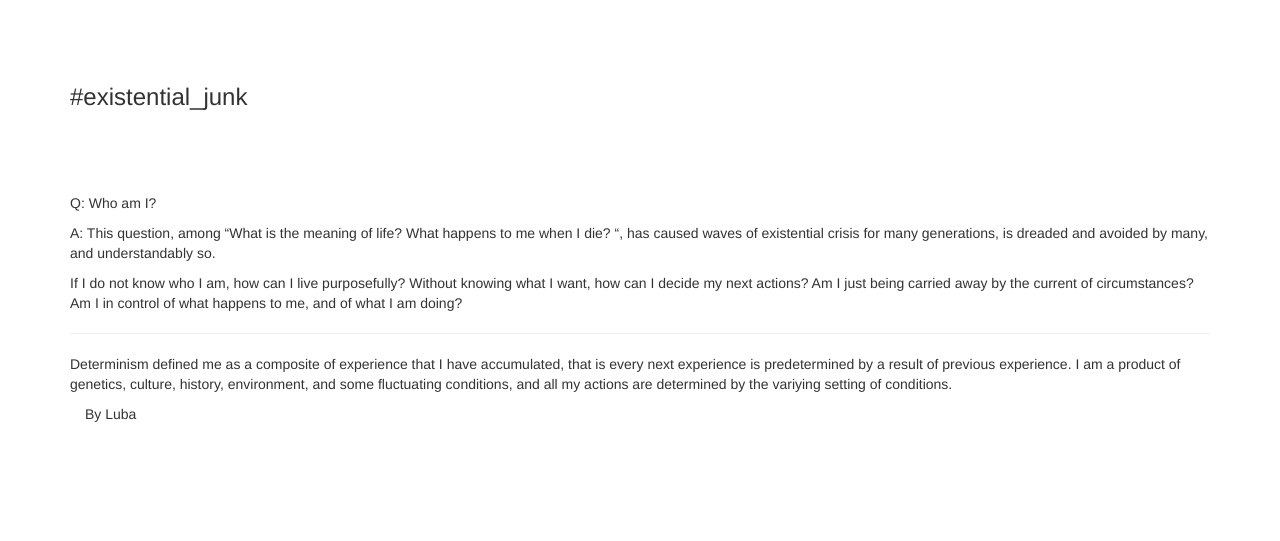
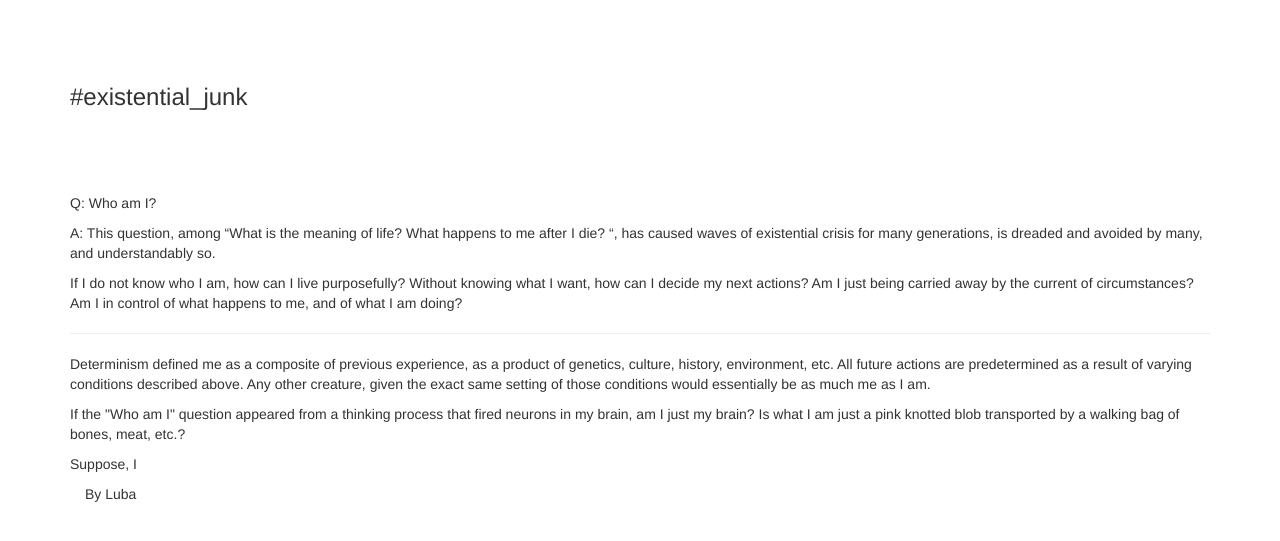
Before and after one commit to lubalesuan/moss, a Jekyll site: the page built from _posts/2017-04-20-whoami.html, in a window 1280 px wide. Shown: the top 541 px of the page. Built offline with Jekyll 4.4.1, drawn with Linux system fonts in a browser that asks for light colours; some web fonts are replaced.

Commit message:
throw in some more existential junk

```diff
--- a/_posts/2017-04-20-whoami.html
+++ b/_posts/2017-04-20-whoami.html
@@ -5,10 +5,14 @@ title: "#existential_junk"
 
 <p>Q: Who am I?</p>
 
-<p>A: This question, among “What is the meaning of life? What happens to me when I die? “, has caused waves of existential crisis for many generations, is dreaded and avoided by many, and understandably so.  </p>
+<p>A: This question, among “What is the meaning of life? What happens to me after I die? “, has caused waves of existential crisis for many generations, is dreaded and avoided by many, and understandably so.  </p>
 
 <p>If I do not know who I am, how can I live purposefully? Without knowing what I want, how can I decide my next actions? Am I just being carried away by the current of circumstances? Am I in control of what happens to me, and of what I am doing? </p>
 
 <hr>
 
-<p>Determinism defined me as a composite of experience that I have accumulated, that is every next experience is predetermined by a result of previous experience. I am a product of genetics, culture, history, environment, and some fluctuating conditions, and all my actions are determined by the variying setting of conditions.</p>
+<p>Determinism defined me as a composite of previous experience, as a product of genetics, culture, history, environment, etc. All future actions are predetermined as a result of varying conditions described above. Any other creature, given the exact same setting of those conditions would essentially be as much me as I am. </p>
+
+<p>If the "Who am I" question appeared from a thinking process that fired neurons in my brain, am I just my brain? Is what I am just a pink knotted blob transported by a walking bag of bones, meat, etc.?</p>
+
+<p>Suppose, I </p>
```
